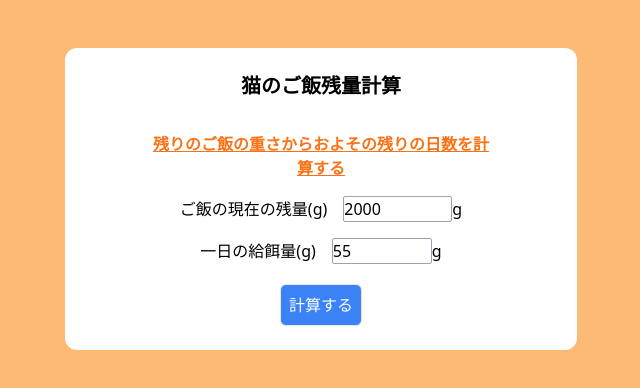
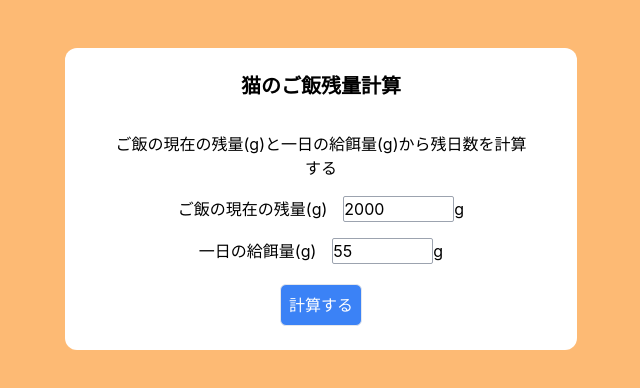
Before and after one commit to MizukiWatanabe/calc-cat-food, a React (Vite) app: page / in a window 1280 px wide. Shown: the top 388 px of the page, without its empty margins (319-959 px from the left). Built offline with nearby package versions, Linux system fonts and the light colour scheme.

Commit message:
[modify] スタイル調整

```diff
--- a/package.json
+++ b/package.json
@@ -7,6 +7,7 @@
     "preview": "vite preview"
   },
   "dependencies": {
+    "@emotion/react": "^11.7.1",
     "react": "^17.0.2",
     "react-dom": "^17.0.2",
     "react-share": "^4.4.0"
--- a/src/App.css
+++ b/src/App.css
@@ -1,4 +1,4 @@
-.App {
+/* .App {
   text-align: center;
   height: 100vh;
-}
+} */
--- a/src/App.jsx
+++ b/src/App.jsx
@@ -1,9 +1,9 @@
 import { CalcGohanA } from './components/CalcGohanA';
-import './index.css';
+// import './index.css';
 
 export default function App() {
   return (
-    <div className="App bg-orange-300 py-12 ">
+    <div className="App bg-orange-300 py-12 h-full">
       <div className="container mx-auto w-5/6 lg:w-2/5 py-6 bg-white rounded-xl">
         <h1 className="text-center font-bold text-xl  mb-4">
           猫のご飯残量計算
--- a/src/components/CalcGohanA.jsx
+++ b/src/components/CalcGohanA.jsx
@@ -1,7 +1,12 @@
+/** @jsxImportSource @emotion/react */
+// import { css } from '@emotion/react';
+
 import { useRef, useState } from 'react';
 import { InputTitle } from './InputTitle';
 import { InputLabel } from './InputLabel';
 import { AnswerBlock } from './AnswerBlock';
+
+// import { mq } from '../utils/bp';
 
 export const CalcGohanA = () => {
   const inputRefObjectA = useRef(null);
@@ -30,7 +35,6 @@ export const CalcGohanA = () => {
       // console.log(calcFood);
       calcFood = false;
     } else {
-      console.log('else');
     }
 
     if (calcFood) {
@@ -51,9 +55,11 @@ export const CalcGohanA = () => {
 
   return (
     <div className="grid grid-cols-12">
-      <form className="col-start-3 col-span-8">
+      <form className="col-start-3 col-span-8 md:col-start-2 md:col-span-10">
         <div className="text-center">
-          <InputTitle title=" 残りのご飯の重さからおよその残りの日数を計算する" />
+          <InputTitle
+            title={`ご飯の現在の残量(g)と一日の給餌量(g)から残日数を計算する`}
+          />
           <InputLabel label="ご飯の現在の残量(g)">
             <input
               className="border border-gray-400 rounded-sm"
@@ -66,7 +72,7 @@ export const CalcGohanA = () => {
               maxLength="5"
               width="24"
             />
-            g
+            <span>g</span>
           </InputLabel>
         </div>
         <div className="text-center">
@@ -99,3 +105,13 @@ export const CalcGohanA = () => {
     </div>
   );
 };
+
+// const hotpink = css({
+//   color: 'green',
+//   [mq[0]]: {
+//     color: 'blue',
+//   },
+//   [mq[1]]: {
+//     color: 'hotpink',
+//   },
+// });
--- a/src/components/InputTitle.jsx
+++ b/src/components/InputTitle.jsx
@@ -1,5 +1,3 @@
 export const InputTitle = ({ title }) => {
-  return (
-    <h2 className="mt-4 text-l font-bold text-orange-500 underline">{title}</h2>
-  );
+  return <h2 className="mt-4 text-l">{title}</h2>;
 };
--- a/src/index.css
+++ b/src/index.css
@@ -1,7 +1,12 @@
 @import 'tailwindcss/base';
 @import 'tailwindcss/components';
 @import 'tailwindcss/utilities';
-/*
+
+#root {
+  height: 100vh;
+  min-height: 400px;
+}
+
 body {
   margin: 0;
   font-family: -apple-system, BlinkMacSystemFont, 'Segoe UI', 'Roboto', 'Oxygen',
@@ -10,6 +15,8 @@ body {
   -webkit-font-smoothing: antialiased;
   -moz-osx-font-smoothing: grayscale;
 }
+/*
+
 
 code {
   font-family: source-code-pro, Menlo, Monaco, Consolas, 'Courier New',
--- a/src/main.jsx
+++ b/src/main.jsx
@@ -3,7 +3,7 @@ import ReactDOM from 'react-dom';
 import './index.css';
 // import 'tailwindcss/tailwind.css';
 import App from './App';
-import './App.css';
+// import './App.css';
 
 ReactDOM.render(
   <React.StrictMode>
--- /dev/null
+++ b/src/utils/bp.js
@@ -0,0 +1,3 @@
+const breakpoints = [576, 768, 992, 1200];
+
+export const mq = breakpoints.map((bp) => `@media (min-width: ${bp}px)`);
```
Also changed, not shown: 1 other file (tests, documents, lock files or other folders).
